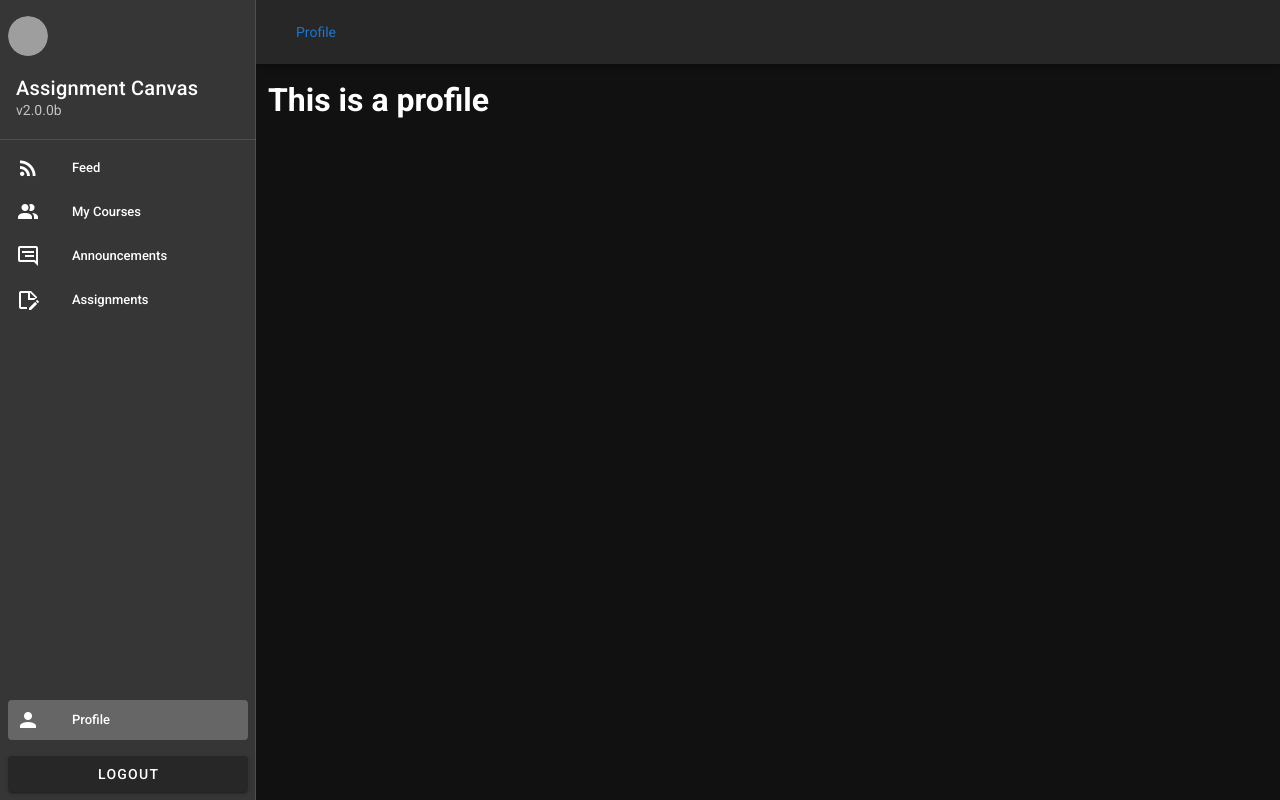
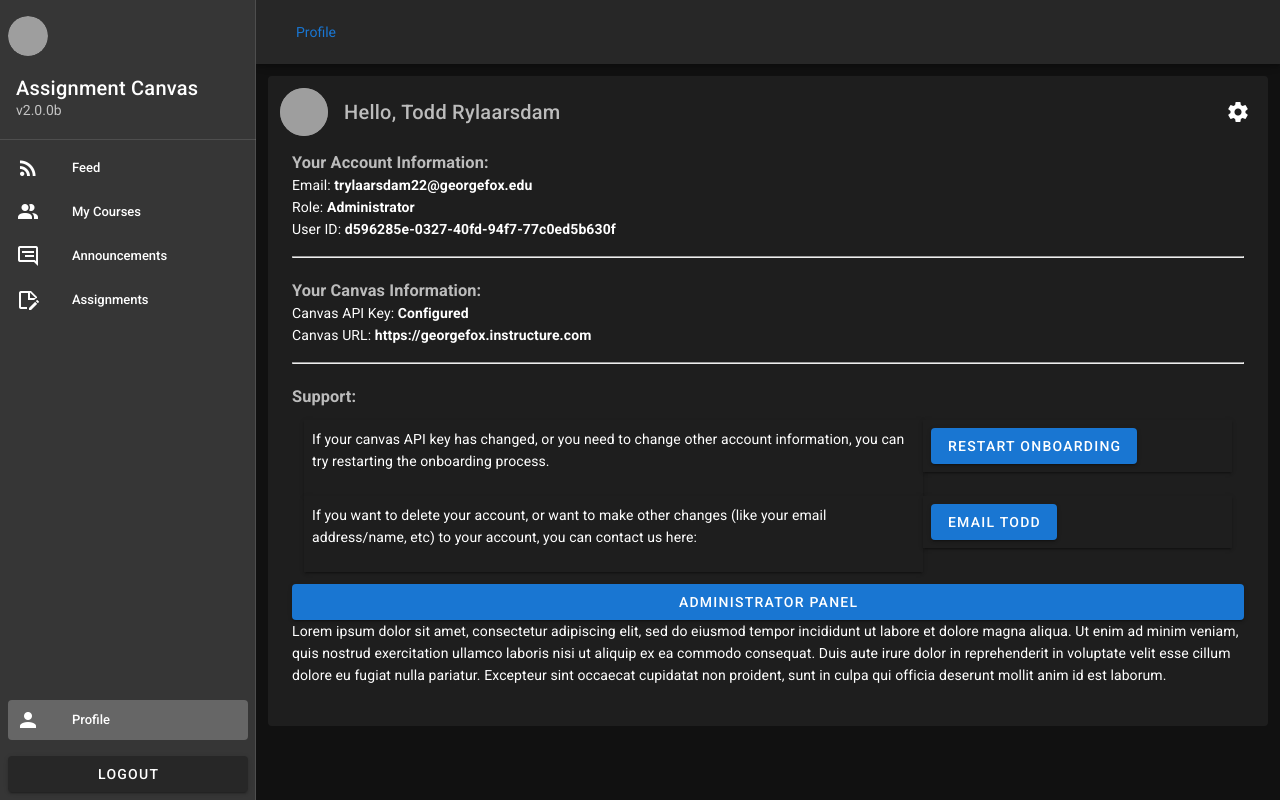
Before and after one commit to trylaarsdam/assignment-canvas, a Vue app: page /profile in a window 1280 px wide. Built offline with nearby package versions, Linux system fonts and the light colour scheme; grey boxes are pictures that could not be loaded.

Commit message:
profile support

```diff
--- a/package.json
+++ b/package.json
@@ -10,6 +10,7 @@
   "dependencies": {
     "axios": "^0.27.2",
     "core-js": "^3.8.3",
+    "md5": "^2.3.0",
     "primeicons": "^5.0.0",
     "register-service-worker": "^1.7.2",
     "vue": "^2.6.14",
--- /dev/null
+++ b/src/components/AdminProfileOptions.vue
@@ -0,0 +1,13 @@
+<template>
+  <div id="AdminProfileOptions">
+    <v-btn block elevation="2" color="primary" to="/admin"
+      >Administrator Panel</v-btn
+    >
+  </div>
+</template>
+
+<script>
+export default {
+  name: "AdminProfileOptions",
+};
+</script>
--- a/src/store/index.js
+++ b/src/store/index.js
@@ -16,8 +16,11 @@ export default new Vuex.Store({
       id: "d596285e-0327-40fd-94f7-77c0ed5b630f",
       name: "Todd Rylaarsdam",
       email: "trylaarsdam22@georgefox.edu",
+      role: "Administrator",
       password: "test13245",
-      username: "trylaarsdam"
+      username: "trylaarsdam",
+      apiKeyConfigured: true,
+      canvasURL: "https://georgefox.instructure.com",
     }
   },
   getters: {
@@ -32,6 +35,9 @@ export default new Vuex.Store({
     },
     POP_BREADCRUMB(state) {
       state.breadcrumbs.pop()
+    },
+    SET_USER(state, user) {
+      state.user = user
     }
   },
   actions: {
--- a/src/views/ProfileView.vue
+++ b/src/views/ProfileView.vue
@@ -1,10 +1,100 @@
 <template>
   <div class="profile">
-    <h1>This is a profile</h1>
+    <v-card flat dark style="padding: 0.5rem">
+      <v-card-text>
+        <v-row class="mb-4" align="center">
+          <v-avatar color="grey" class="mr-4">
+            <img :src="gravatarURL" alt="Profile Picture" />
+          </v-avatar>
+          <strong class="text-h6">Hello, {{ user.name }}</strong>
+          <v-spacer></v-spacer>
+          <v-btn icon>
+            <v-icon>mdi-cog</v-icon>
+          </v-btn>
+        </v-row>
+        <h3>Your Account Information:</h3>
+        <p>
+          Email: <strong>{{ user.email }}</strong>
+          <br />
+          Role: <strong>{{ user.role }}</strong>
+          <br />
+          User ID: <strong>{{ user.id }}</strong>
+        </p>
+        <hr />
+        <br />
+        <h3>Your Canvas Information:</h3>
+        <p>
+          Canvas API Key:
+          <strong>
+            {{
+              user.apiKeyConfigured == true ? "Configured" : "Not configured"
+            }}
+          </strong>
+          <br />
+          Canvas URL: <strong>{{ user.canvasURL }}</strong>
+        </p>
+        <hr />
+        <br />
+        <h3>Support:</h3>
+        <v-container>
+          <v-row no-gutters dark>
+            <v-col cols="12" sm="6" md="8">
+              <v-card class="pa-2" tile dark>
+                <p>
+                  If your canvas API key has changed, or you need to change
+                  other account information, you can try restarting the
+                  onboarding process.
+                </p>
+              </v-card>
+            </v-col>
+            <v-col cols="6" md="4" dark>
+              <v-card class="pa-2" tile dark>
+                <v-btn color="primary" elevation="2">Restart Onboarding</v-btn>
+              </v-card>
+            </v-col>
+          </v-row>
+          <v-row no-gutters dark>
+            <v-col cols="12" sm="6" md="8">
+              <v-card class="pa-2" tile dark>
+                <p>
+                  If you want to delete your account, or want to make other
+                  changes (like your email address/name, etc) to your account,
+                  you can contact us here:
+                </p>
+              </v-card>
+            </v-col>
+            <v-col cols="6" md="4" dark>
+              <v-card class="pa-2" tile dark>
+                <v-btn
+                  color="primary"
+                  elevation="2"
+                  href="mailto:todd@toddr.org"
+                  >Email Todd</v-btn
+                >
+              </v-card>
+            </v-col>
+          </v-row>
+        </v-container>
+
+        <AdminProfileOptions v-if="user.role == 'Administrator'" />
+        <p>
+          Lorem ipsum dolor sit amet, consectetur adipiscing elit, sed do
+          eiusmod tempor incididunt ut labore et dolore magna aliqua. Ut enim ad
+          minim veniam, quis nostrud exercitation ullamco laboris nisi ut
+          aliquip ex ea commodo consequat. Duis aute irure dolor in
+          reprehenderit in voluptate velit esse cillum dolore eu fugiat nulla
+          pariatur. Excepteur sint occaecat cupidatat non proident, sunt in
+          culpa qui officia deserunt mollit anim id est laborum.
+        </p>
+      </v-card-text>
+    </v-card>
   </div>
 </template>
 
 <script>
+import md5 from "md5";
+import AdminProfileOptions from "../components/AdminProfileOptions.vue";
+
 export default {
   name: "ProfileView",
   created() {
@@ -17,5 +107,17 @@ export default {
       },
     ]);
   },
+  components: {
+    AdminProfileOptions,
+  },
+  data() {
+    return {
+      gravatarURL:
+        "https://www.gravatar.com/avatar/" +
+        md5(this.$store.state.user.email.toLowerCase()) +
+        "?d=retro",
+      user: this.$store.state.user,
+    };
+  },
 };
 </script>
```
Also changed, not shown: 1 other file (tests, documents, lock files or other folders).
